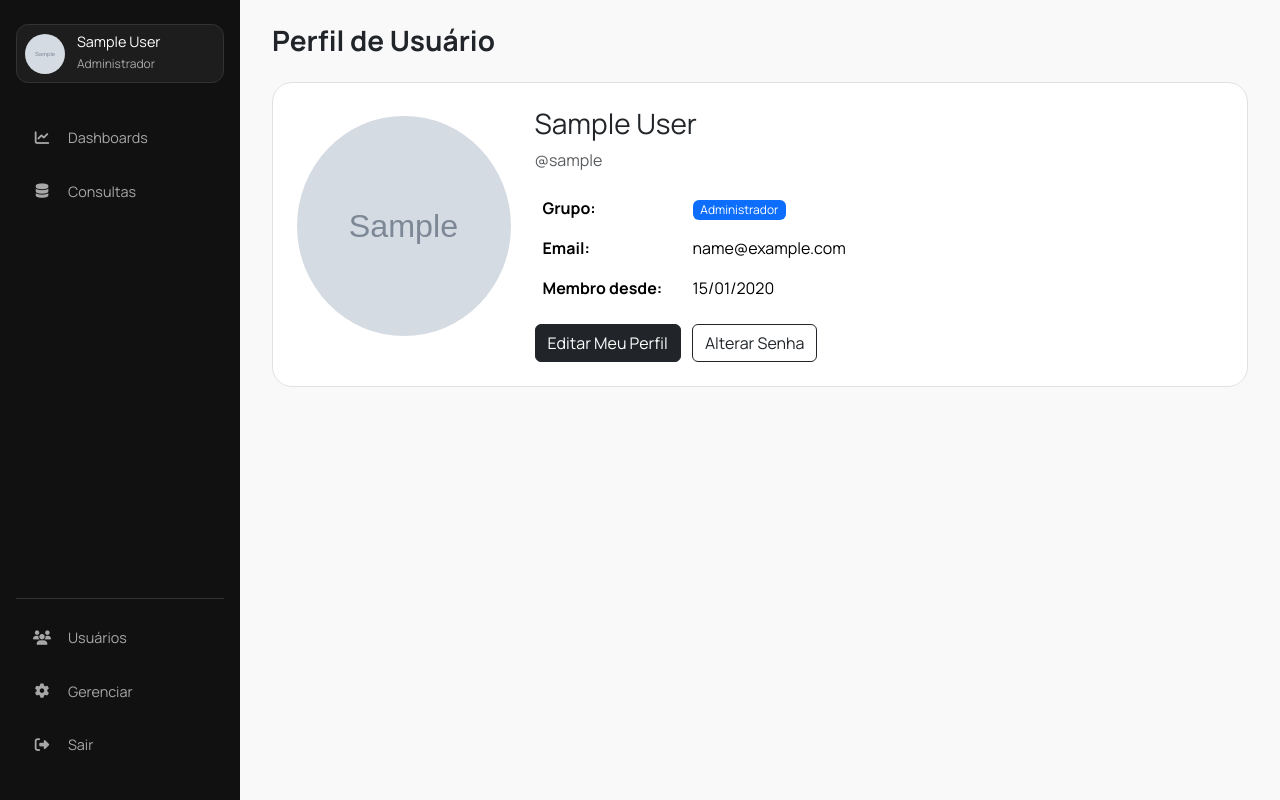
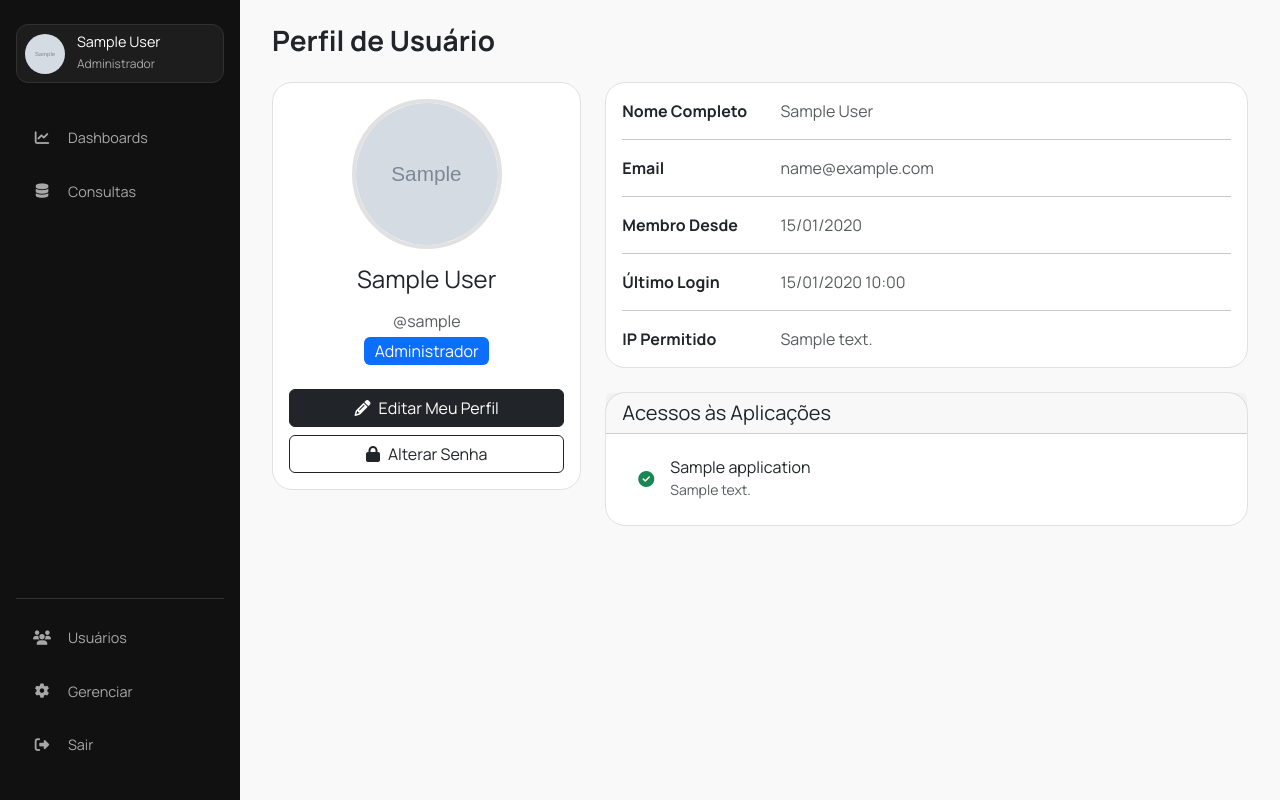
Before and after one commit to ianroddrs/sara_2, a Django app: page /users/1/ in a window 1280 px wide. Run offline with Django 4.2, Linux system fonts and the light colour scheme; a user stored in the database is signed in; tables that the repository leaves empty hold one stand-in row (values such as "Sample post"); grey boxes marked "Sample" are stand-in pictures.

Commit message:
atualizacao nos templates

```diff
--- a/core/templates/core/profile_form.html
+++ b/core/templates/core/profile_form.html
@@ -27,7 +27,7 @@
                             src="{{ form.instance.profile_picture.url }}"
                             alt="Foto de Perfil"
                             class="rounded-circle mb-3"
-                            style="width: 220px; height: 220px; object-fit: cover; border: 4px solid var(--border-color);">
+                            style="width: 220px; object-fit: cover; border: 4px solid var(--border-color);">
 
                         <span class="position-absolute rounded-circle bg-dark text-white d-flex align-items-center justify-content-center"
                             style="width: 40px; height: 40px; bottom: 15px; right: 15px; border: 2px solid white;">
--- a/core/templates/core/user_profile.html
+++ b/core/templates/core/user_profile.html
@@ -7,39 +7,86 @@
 <div class="main-header">
     <h1>Perfil de Usuário</h1>
 </div>
-<div class="card">
-    <div class="card-body p-4">
-        <div class="row align-items-center">
-            <div class="col-md-3 text-center">
-                <img src="{{ profile_user.profile_picture.url }}" alt="Foto de {{ profile_user.username }}" class="img-fluid rounded-circle avatar-lg mb-3">
+
+<div class="row">
+    <div class="col-lg-4">
+        <div class="card mb-4">
+            <div class="card-body text-center">
+                <img src="{{ profile_user.profile_picture.url }}" alt="Foto de {{ profile_user.username }}"
+                     class="rounded-circle img-fluid" style="width: 150px; height: 150px; object-fit: cover; border: 4px solid var(--border-color);">
+                <h4 class="my-3">{{ profile_user.get_full_name|default:profile_user.username }}</h4>
+                <p class="text-muted mb-1">@{{ profile_user.username }}</p>
+                <p class="text-muted mb-4"><span class="badge bg-primary fw-normal fs-6">{% get_group profile_user %}</span></p>
+
+                <div class="d-grid gap-2">
+                    {% if request.user == profile_user %}
+                        <a href="{% url 'core:self_profile_update' %}" class="btn btn-dark"><i class="fa-solid fa-pencil me-2"></i>Editar Meu Perfil</a>
+                        <a href="{% url 'core:password_change' %}" class="btn btn-outline-dark"><i class="fa-solid fa-lock me-2"></i>Alterar Senha</a>
+                    {% elif profile_user|is_manageable_by:request.user %}
+                        <a href="{% url 'core:user_edit' profile_user.pk %}" class="btn btn-dark"><i class="fa-solid fa-user-pen me-2"></i>Editar Usuário</a>
+                        <a href="{% url 'core:manage_user_access' profile_user.pk %}" class="btn btn-secondary"><i class="fa-solid fa-key me-2"></i>Gerenciar Acessos</a>
+                        <a href="{% url 'core:admin_password_change' profile_user.pk %}" class="btn btn-outline-secondary"><i class="fa-solid fa-lock me-2"></i>Alterar Senha</a>
+                        <a href="{% url 'core:user_delete' profile_user.pk %}" class="btn btn-outline-danger mt-3"><i class="fa-solid fa-trash-alt me-2"></i>Excluir Usuário</a>
+                    {% endif %}
+                </div>
             </div>
-            <div class="col-md-9">
-                <h3>{{ profile_user.get_full_name|default:profile_user.username }}</h3>
-                <p class="text-muted">@{{ profile_user.username }}</p>
-                <table class="table table-borderless">
-                    <tr>
-                        <th style="width: 150px;">Grupo:</th>
-                        <td><span class="badge bg-primary fw-normal">{% get_group profile_user %}</span></td>
-                    </tr>
-                    <tr>
-                        <th>Email:</th>
-                        <td>{{ profile_user.email }}</td>
-                    </tr>
-                    <tr>
-                        <th>Membro desde:</th>
-                        <td>{{ profile_user.date_joined|date:"d/m/Y" }}</td>
-                    </tr>
-                </table>
+        </div>
+    </div>
 
-                {% if request.user == profile_user %}
-                <a href="{% url 'core:self_profile_update' %}" class="btn btn-dark">Editar Meu Perfil</a>
-                <a href="{% url 'core:password_change' %}" class="btn btn-outline-dark ms-2">Alterar Senha</a>
-                {% elif profile_user|is_manageable_by:request.user %}
-                <a href="{% url 'core:user_edit' profile_user.pk %}" class="btn btn-secondary">Editar Usuário</a>
-                <a href="{% url 'core:manage_user_access' profile_user.pk %}" class="btn btn-info text-white">Gerenciar Acessos</a>
-                <a href="{% url 'core:admin_password_change' profile_user.pk %}" class="btn btn-secondary ms-2">Alterar Senha</a>
-                <a href="{% url 'core:user_delete' profile_user.pk %}" class="btn btn-danger text-white ms-2">Excluir Usuário</a>
-                {% endif %}
+    <div class="col-lg-8">
+        <div class="card mb-4">
+            <div class="card-body">
+                <div class="row">
+                    <div class="col-sm-3"><p class="mb-0 fw-bold">Nome Completo</p></div>
+                    <div class="col-sm-9"><p class="text-muted mb-0">{{ profile_user.get_full_name|default:"Não informado" }}</p></div>
+                </div>
+                <hr>
+                <div class="row">
+                    <div class="col-sm-3"><p class="mb-0 fw-bold">Email</p></div>
+                    <div class="col-sm-9"><p class="text-muted mb-0">{{ profile_user.email|default:"Não informado" }}</p></div>
+                </div>
+                <hr>
+                <div class="row">
+                    <div class="col-sm-3"><p class="mb-0 fw-bold">Membro Desde</p></div>
+                    <div class="col-sm-9"><p class="text-muted mb-0">{{ profile_user.date_joined|date:"d/m/Y" }}</p></div>
+                </div>
+                <hr>
+                <div class="row">
+                    <div class="col-sm-3"><p class="mb-0 fw-bold">Último Login</p></div>
+                    <div class="col-sm-9"><p class="text-muted mb-0">{{ profile_user.last_login|date:"d/m/Y H:i"|default:"Nunca" }}</p></div>
+                </div>
+                <hr>
+                <div class="row">
+                    <div class="col-sm-3"><p class="mb-0 fw-bold">IP Permitido</p></div>
+                    <div class="col-sm-9"><p class="text-muted mb-0">{{ profile_user.allowed_ip_address|default:"Qualquer IP" }}</p></div>
+                </div>
+            </div>
+        </div>
+
+        <div class="card">
+            <div class="card-header">
+                <h5 class="card-title mb-0">Acessos às Aplicações</h5>
+            </div>
+            <div class="card-body">
+                {% with user_apps=profile_user.applications.all %}
+                    {% if user_apps %}
+                        <ul class="list-group list-group-flush">
+                            {% for app in user_apps %}
+                                <li class="list-group-item d-flex align-items-center">
+                                    <i class="fa-solid fa-check-circle text-success me-3"></i>
+                                    <div>
+                                        <h6 class="mb-0">{{ app.name }}</h6>
+                                        {% if app.description %}
+                                            <small class="text-muted">{{ app.description }}</small>
+                                        {% endif %}
+                                    </div>
+                                </li>
+                            {% endfor %}
+                        </ul>
+                    {% else %}
+                        <p class="text-muted text-center py-3">Este usuário não possui acesso a nenhuma aplicação.</p>
+                    {% endif %}
+                {% endwith %}
             </div>
         </div>
     </div>
```
Also changed, not shown: core/templates/core/login.html (+43 -13 lines), core/templates/core/user_list.html (+28 -11 lines), core/static/img/logo-siac.png (added).
